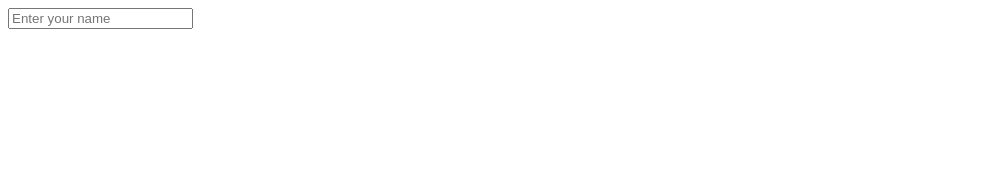
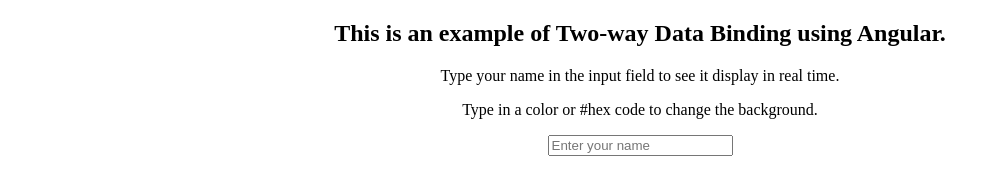
Before and after one commit to TylerOlli/Angular-Two-Way-Data-Binding, a plain HTML site: page index.html in a window 1280 px wide. Shown: the whole page, without its empty margins (0-1000 px from the left). Drawn offline with nearby package versions, Linux system fonts and the light colour scheme.

Commit message:
Added instructions and centered text

```diff
--- a/index.html
+++ b/index.html
@@ -4,7 +4,10 @@
 		<title>AngularJS Two Way Data Binding</title>
 		<script src="https://ajax.googleapis.com/ajax/libs/angularjs/1.3.15/angular.min.js"></script>
 	</head>
-	<body style="background-color: {{yourName}};">
+	<body style="background-color: {{yourName}}; text-align: center;">
+		<h2>This is an example of Two-way Data Binding using Angular.</h2>
+		<p>Type your name in the input field to see it display in real time.</p>
+		<p>Type in a color or #hex code to change the background.</p>
 		<input type="text" ng-model="yourName" placeholder="Enter your name">
 		<h1>{{yourName}}</h1>
 	</body>
```
